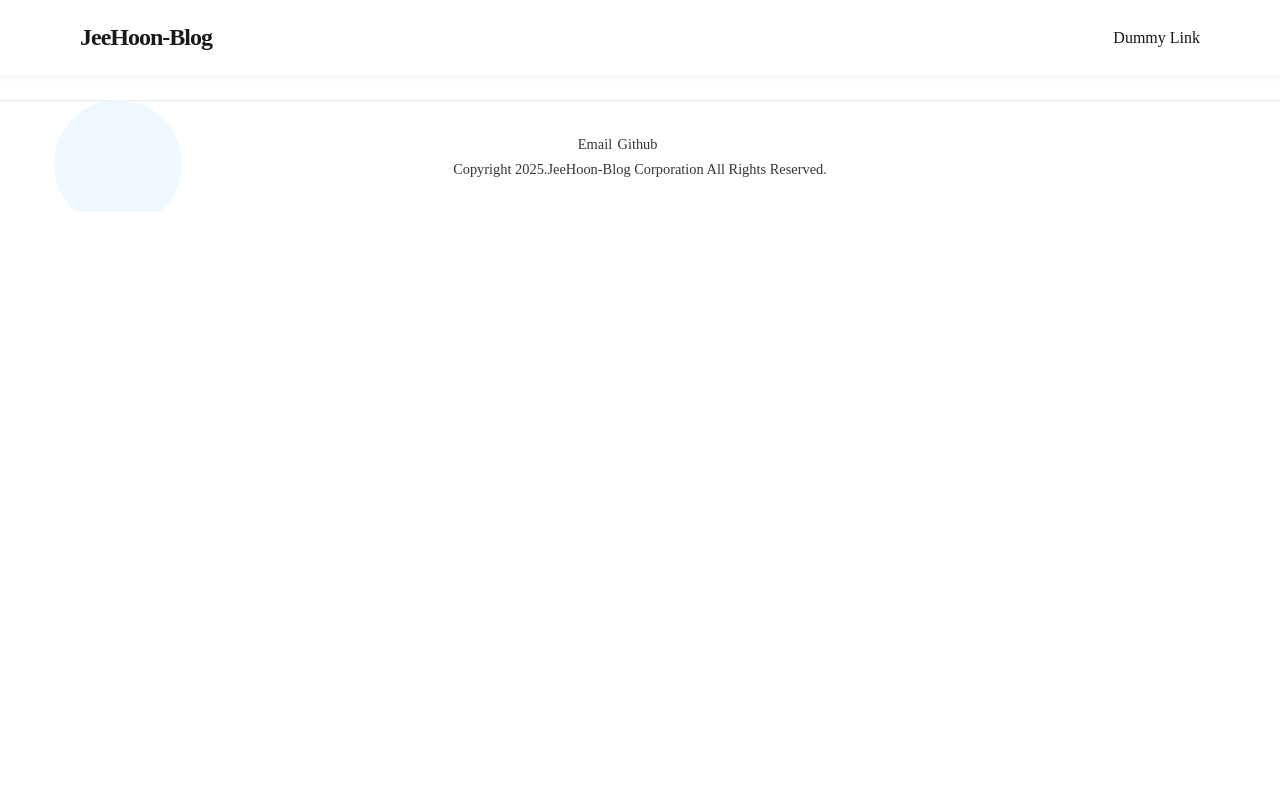
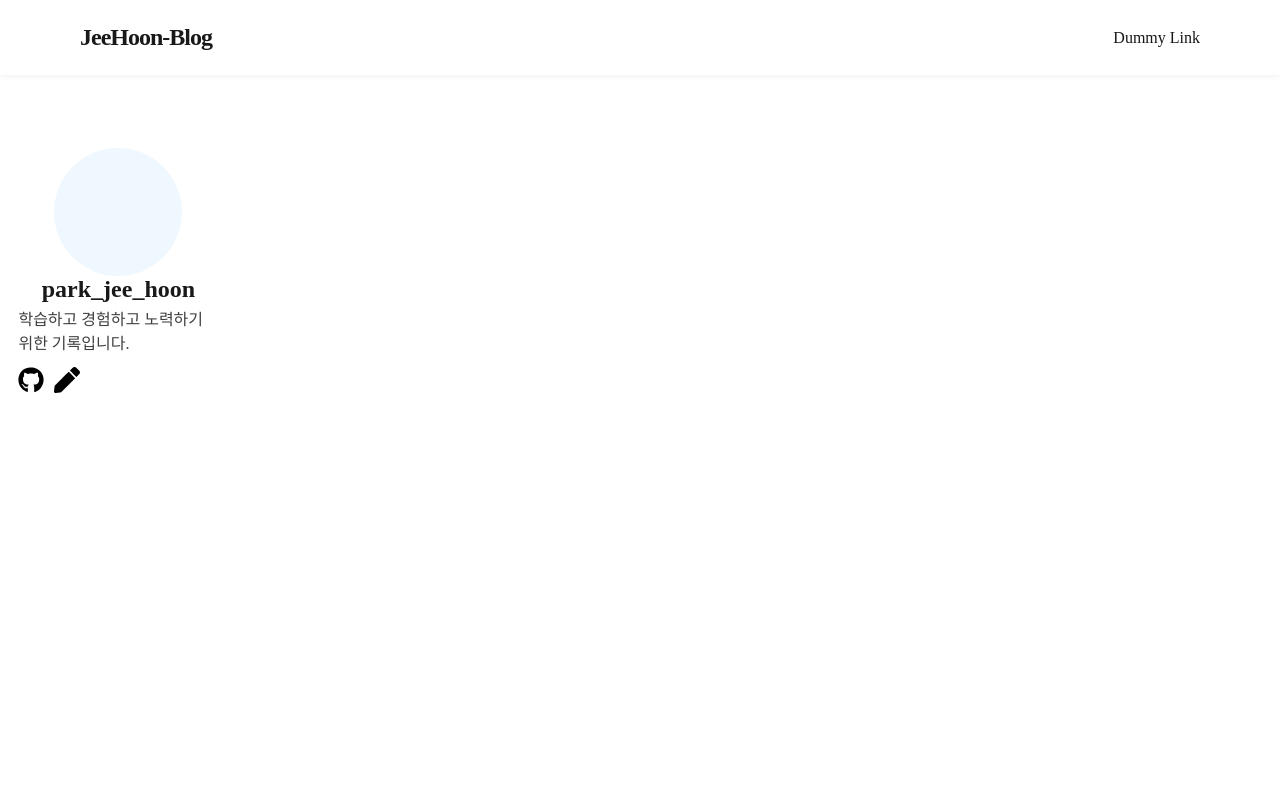
Before and after one commit to gkstj8300/jeehoon-blog, a Next.js app in the folder frontend/: page / in a window 1280 px wide. Shown: the top 800 px of the page. Built offline with nearby package versions, Linux system fonts and the light colour scheme; a web font is replaced by a local one.

Commit message:
feat: Profile 컴포넌트 생성 및 구현 완료
- Profile 이미지 영역 생성
- author 및 description 문구 i18n ko 삽입
- github, portfolio 링크 생성

```diff
--- a/frontend/src/components/layout/Layout.module.scss
+++ b/frontend/src/components/layout/Layout.module.scss
@@ -1,5 +1,5 @@
 .layout {
-	margin: 0px auto;
-    padding-top: 100px;
-    max-width: 680px;
+	max-width: 680px;
+	margin: 0 auto;
+	padding-top: 100px;
 }
--- a/frontend/src/components/pages/Home/Home.module.scss
+++ b/frontend/src/components/pages/Home/Home.module.scss
@@ -3,4 +3,5 @@
 	flex-direction: column;
 	gap: 3rem;
 	width: 100%;
+	min-height: 100svh; // 임시 높이값 지정
 }
--- /dev/null
+++ b/frontend/src/components/pages/Profile/Profile.i18n.ko.ts
@@ -0,0 +1,6 @@
+import { Translation } from '@/i18n/types';
+
+export const profile: Translation = {
+    author: 'park_jee_hoon',
+    description: '학습하고 경험하고 노력하기 위한 기록입니다.',
+}
--- a/frontend/src/components/pages/Profile/Profile.module.scss
+++ b/frontend/src/components/pages/Profile/Profile.module.scss
@@ -3,14 +3,13 @@
 }
 
 .profile {
-    display: flex;
-    align-items: center;
-    flex-direction: column;
 	position: absolute;
 	right: 112%;
-    top: 0px;
+	display: flex;
+	flex-direction: column;
+	align-items: center;
 	width: 200px;
-    height: 100px;
+	padding-top: 48px;
 	font-size: 16px;
 }
 
@@ -18,27 +17,56 @@
 	flex: 0 0 auto;
 	width: 128px;
 	height: 128px;
+	background-color: #f0f8ff;
+	background-position: center center;
+	background-size: cover;
 	border-radius: 999px;
-    background-color: aliceblue;
-    background-size: cover;
-    background-position: center center;
 }
 
 .sub {
 	width: 100%;
+
+	a {
+		margin-right: 9.6px;
+	}
+
+	svg {
+		width: 25.6px;
+		height: 25.6px;
+		cursor: pointer;
+	}
 }
 
 .author {
 	margin-bottom: 4.8px;
+	color: rgb(25 25 25);
+	font-weight: 700;
 	font-size: 24px;
-    font-weight: 700;
-    color: rgb(25, 25, 25);
+	text-align: center;
 }
 
 .description {
 	margin-bottom: 11.2px;
+	color: rgb(64 64 64);
+	font-size: 16px;
 	line-height: 1.5;
-    font-size: 16px;
-    color: rgb(64, 64, 64);
-    white-space: nowrap;
+	white-space: normal;
 }
+
+.link {
+	display: flex;
+}
+
+.gitHubIcon {
+	display: block;
+	width: 26px;
+	height: 26px;
+	background-image: url(./assets/githubicon.svg);
+}
+
+.portfolioicon {
+	display: block;
+	width: 26px;
+	height: 26px;
+	background-image: url(./assets/portfolioicon.svg);
+}
--- a/frontend/src/components/pages/Profile/Profile.tsx
+++ b/frontend/src/components/pages/Profile/Profile.tsx
@@ -1,14 +1,28 @@
+import Link from 'next/link';
+import { useTranslation } from 'react-i18next';
 import styles from './Profile.module.scss';
 
 export const Profile: React.FC = () => {
+    const { t } = useTranslation();
+
     return (
         <div className={styles.container}>
             <div className={styles.profile}>
                 <div className={styles.image} />
                 <div className={styles.sub}>
-                    <div className={styles.author}>park_jee_hoon</div>
+                    <div className={styles.author}>
+                        {t('component.ui.profile.author')}
+                    </div>
                     <div className={styles.description}>
-
+                        {t('component.ui.profile.description')}
+                    </div>
+                    <div className={styles.link}>
+                        <Link href={'https://github.com/gkstj8300/'}>
+                            <i className={styles.gitHubIcon}></i>
+                        </Link>
+                        <Link href={'https://parkjeehoon-portfolio.vercel.app/'}>
+                            <i className={styles.portfolioicon}></i>
+                        </Link>
                     </div>
                 </div>
             </div>
--- a/frontend/src/i18n/resources/ko/translation/index.ts
+++ b/frontend/src/i18n/resources/ko/translation/index.ts
@@ -1,5 +1,6 @@
 import { footer } from '@/components/layout/footer/Footer.i18n.ko';
 import { header } from '@/components/layout/header/Header.i18n.ko';
+import { profile } from '@/components/pages/Profile/Profile.i18n.ko';
 import type { Translation } from '@/i18n/types';
 
 const translation: Translation = {
@@ -11,6 +12,7 @@ const translation: Translation = {
 				header,
 				footer,
 			},
+			profile,
 		}
 	}
 };
```
Also changed, not shown: frontend/src/components/pages/Profile/assets/githubicon.svg (added), frontend/src/components/pages/Profile/assets/portfolioicon.svg (added). Lines whose indentation alone changed are shown as unchanged.
